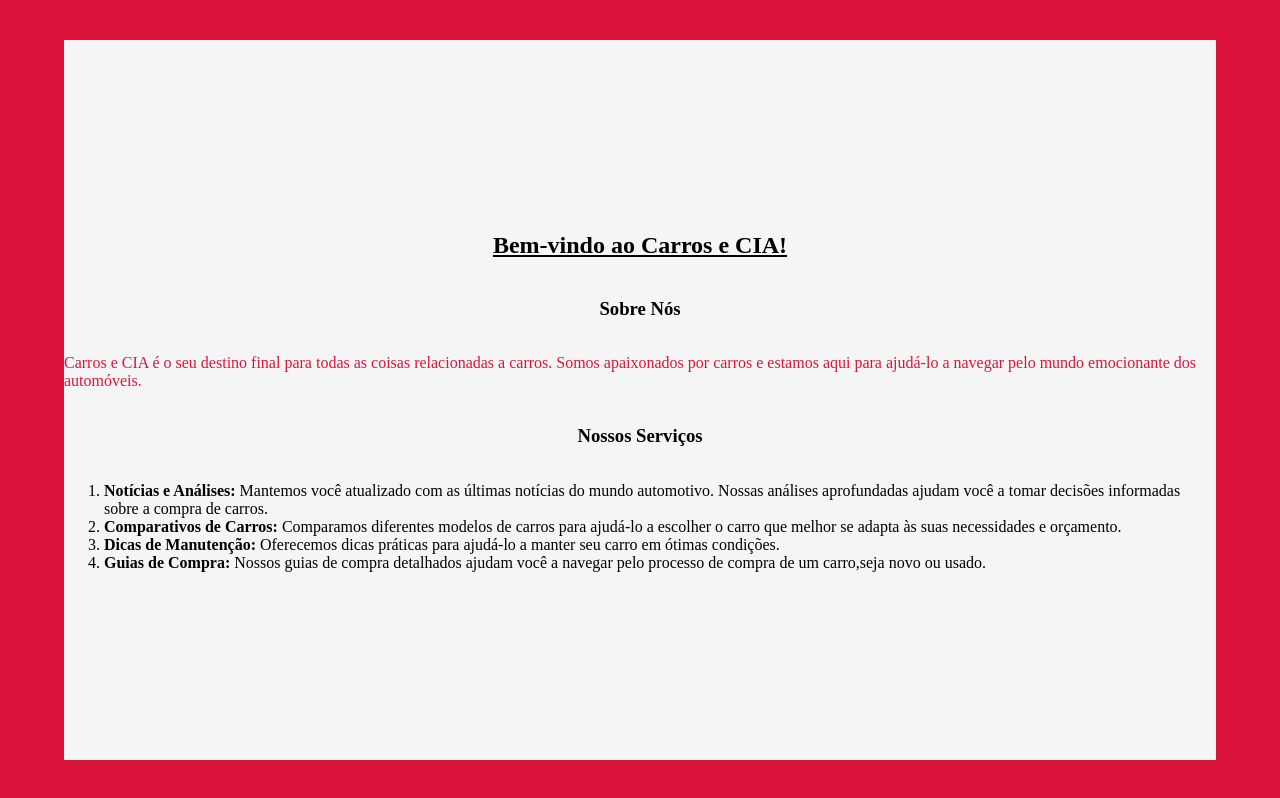
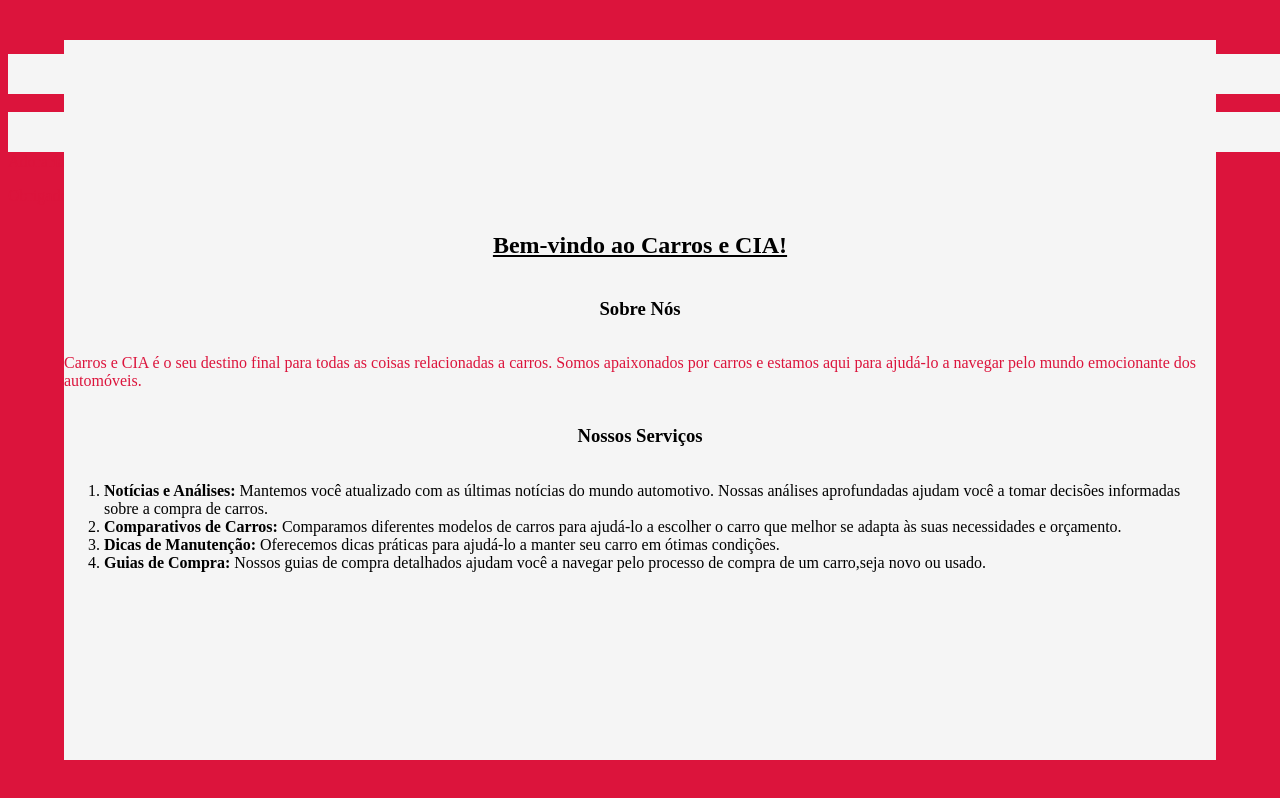
Before and after one commit to diefersoncruz-escola/formadores.carros-e-cia, a plain HTML site: page index.html in a window 1280 px wide. Drawn offline with Linux system fonts and the light colour scheme.

Commit message:
ajuste do footer e header

```diff
--- a/style.css
+++ b/style.css
@@ -1,5 +1,16 @@
 body{
     background-color: crimson;
+}
+
+header{
+    background-color: whitesmoke;
+    height: 5vh; /* 5% da altura total da viewport */
+    width: 100vw; /* 100% da largura total da viewport */
+}
+footer{
+    background-color: whitesmoke;
+    height: 5vh; /* 5% da altura total da viewport */
+    width: 100vw; /* 100% da largura total da viewport */
 }
 
 h1{
```
